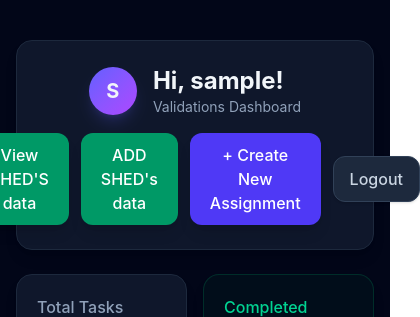
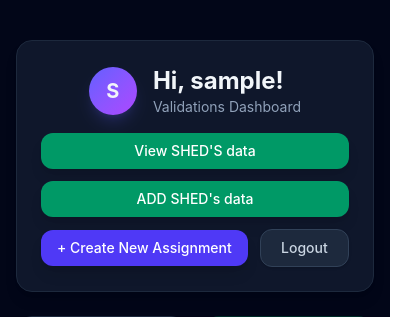
Before and after one commit to divanshsinghsaini123/Fixture-Validation-RSSL, a React (Vite) app in the folder frontend/: page /dashboard in a window 390 px wide. Shown: the top 317 px of the page, 420 px wide, since content can reach past the window. Built offline with nearby package versions, Linux system fonts and the light colour scheme; no server answers; sample sign-in values are in the browser's storage.

Commit message:
dashboard is not mobile responsive

```diff
--- a/frontend/src/components/Dashboard.tsx
+++ b/frontend/src/components/Dashboard.tsx
@@ -123,28 +123,28 @@ export default function Dashboard() {
               <p className="text-slate-400 text-sm">Validations Dashboard</p>
             </div>
           </div>
-          <div className="flex items-center gap-3 mt-4 sm:mt-0">
+          <div className="flex flex-wrap items-center justify-center sm:justify-end gap-3 mt-4 sm:mt-0 w-full sm:w-auto">
             <button
               onClick={() => navigate('/dashboard/view-data')}
-              className="bg-emerald-600 hover:bg-emerald-500 text-white px-5 py-2.5 rounded-xl font-medium shadow-lg transition-transform active:scale-95"
+              className="bg-emerald-600 hover:bg-emerald-500 text-white px-4 py-2 sm:px-5 sm:py-2.5 rounded-xl text-sm sm:text-base font-medium shadow-lg transition-transform active:scale-95 flex-1 sm:flex-none whitespace-nowrap text-center"
             >
               View SHED'S data
             </button>
             <button
               onClick={() => navigate('/dashboard/data')}
-              className="bg-emerald-600 hover:bg-emerald-500 text-white px-5 py-2.5 rounded-xl font-medium shadow-lg transition-transform active:scale-95"
+              className="bg-emerald-600 hover:bg-emerald-500 text-white px-4 py-2 sm:px-5 sm:py-2.5 rounded-xl text-sm sm:text-base font-medium shadow-lg transition-transform active:scale-95 flex-1 sm:flex-none whitespace-nowrap text-center"
             >
               ADD SHED's data
             </button>
             <button
               onClick={() => navigate('/create-assignment')}
-              className="bg-indigo-600 hover:bg-indigo-500 text-white px-5 py-2.5 rounded-xl font-medium shadow-lg transition-transform active:scale-95"
+              className="bg-indigo-600 hover:bg-indigo-500 text-white px-4 py-2 sm:px-5 sm:py-2.5 rounded-xl text-sm sm:text-base font-medium shadow-lg transition-transform active:scale-95 flex-1 sm:flex-none whitespace-nowrap text-center"
             >
               + Create New Assignment
             </button>
             <button
               onClick={handleLogout}
-              className="bg-slate-800 hover:bg-rose-500/20 hover:text-rose-400 text-slate-300 border border-slate-700 hover:border-rose-500/50 px-4 py-2.5 rounded-xl font-medium shadow-sm transition-all"
+              className="bg-slate-800 hover:bg-rose-500/20 hover:text-rose-400 text-slate-300 border border-slate-700 hover:border-rose-500/50 px-4 py-2 sm:px-4 sm:py-2.5 rounded-xl text-sm sm:text-base font-medium shadow-sm transition-all flex-1 sm:flex-none whitespace-nowrap text-center"
             >
               Logout
             </button>
--- a/frontend/src/components/DataDashboard.tsx
+++ b/frontend/src/components/DataDashboard.tsx
@@ -12,12 +12,12 @@ export default function DataDashboard() {
         </p>
 
         {/* Action Card inside Data Dashboard */}
-        <div className="bg-slate-800 border border-slate-700 p-6 rounded-2xl shadow-lg text-left my-8 flex items-center justify-between">
-          <div>
+        <div className="bg-slate-800 border border-slate-700 p-6 rounded-2xl shadow-lg text-left my-8 flex flex-col sm:flex-row items-center justify-between gap-4">
+          <div className="text-center sm:text-left">
             <h3 className="text-xl font-bold text-white mb-1">Shed2 Management</h3>
             <p className="text-slate-400">add data to shed2</p>
           </div>
-          <div className="flex gap-4">
+          <div className="flex flex-wrap justify-center gap-4">
             <button
               onClick={() => navigate('/dashboard/shed2')}
               className="bg-emerald-600 hover:bg-emerald-500 text-white px-5 py-2.5 rounded-xl font-medium shadow-lg transition-transform active:scale-95"
--- a/frontend/src/components/TaskCategory.tsx
+++ b/frontend/src/components/TaskCategory.tsx
@@ -115,16 +115,16 @@ export default function TaskCategory() {
       <div className="w-full max-w-6xl space-y-6 mt-6">
 
         {/* Header */}
-        <div className="flex flex-col sm:flex-row justify-between items-center bg-slate-900 border border-slate-800 p-6 rounded-2xl shadow-lg">
-          <div className="flex items-center gap-4">
+        <div className="flex flex-col sm:flex-row justify-between items-start sm:items-center bg-slate-900 border border-slate-800 p-6 rounded-2xl shadow-lg gap-4">
+          <div className="flex items-start sm:items-center gap-4">
             <button
               onClick={() => navigate('/dashboard')}
-              className="w-10 h-10 rounded-full bg-slate-800 hover:bg-slate-700 flex items-center justify-center transition-colors text-slate-300"
+              className="w-10 h-10 flex-shrink-0 rounded-full bg-slate-800 hover:bg-slate-700 flex items-center justify-center transition-colors text-slate-300 mt-1 sm:mt-0"
             >
               <svg className="w-5 h-5" fill="none" stroke="currentColor" viewBox="0 0 24 24"><path strokeLinecap="round" strokeLinejoin="round" strokeWidth="2" d="M15 19l-7-7 7-7"></path></svg>
             </button>
             <div>
-              <h1 className="text-2xl font-bold flex items-center gap-3">
+              <h1 className="text-xl sm:text-2xl font-bold flex flex-wrap items-center gap-2 sm:gap-3">
                 {getCategoryTitle()}
                 <span className={`text-sm px-3 py-1 rounded-full font-medium ${getCategoryColor()}`}>
                   {filteredAssignments.length}
--- a/frontend/src/components/ViewShedData.tsx
+++ b/frontend/src/components/ViewShedData.tsx
@@ -13,11 +13,11 @@ export default function ViewShedData() {
 
         {/* Action Card inside View Data Dashboard */}
         <div className="bg-slate-800 border border-slate-700 p-6 rounded-2xl shadow-lg text-left my-8 flex flex-col sm:flex-row items-center justify-between gap-4">
-          <div>
+          <div className="text-center sm:text-left">
             <h3 className="text-xl font-bold text-white mb-1">Shed2 Management</h3>
             <p className="text-slate-400">view all machines data in shed2</p>
           </div>
-          <div className="flex gap-4">
+          <div className="flex flex-wrap justify-center gap-4">
             <button
               onClick={() => navigate('/dashboard/view-data/lines')}
               className="bg-emerald-600 hover:bg-emerald-500 text-white px-5 py-2.5 rounded-xl font-medium shadow-lg transition-transform active:scale-95"
```
